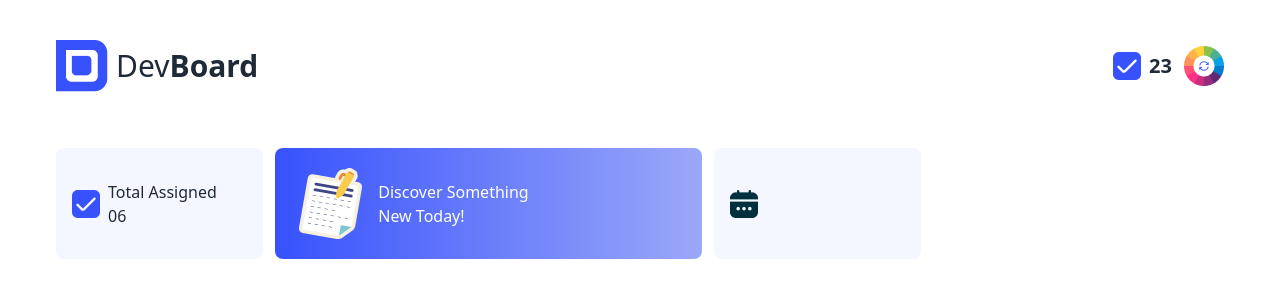
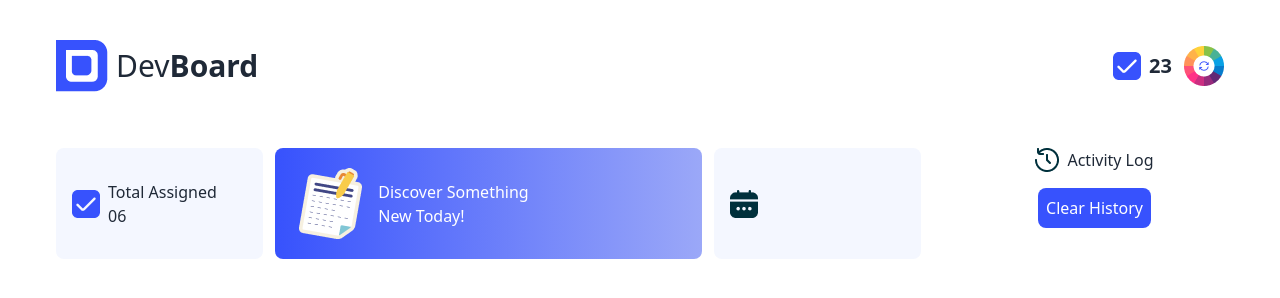
Before and after one commit to Shorifuzzaman2020/assignment5, a plain HTML site: page index.html in a window 1280 px wide. Drawn offline with nearby package versions, Linux system fonts and the light colour scheme.

Commit message:
sidenav done

```diff
--- a/index.html
+++ b/index.html
@@ -65,7 +65,22 @@
 
             </div>
         </nav>
+        <nav class="bg-white rounded-lg mt-3 p-4" >
+            <div class="flex justify-center gap-2">
+                <div>
+                    <img src="./assets/activity.png" alt="">
+                </div>
+                <div class="mb-4">
+                    <p>Activity Log</p>
+                </div>
+            </div>
+            <div class="text-center">
+                <button id="clear-history" class="bg-[#3752FD] text-white p-2 rounded-lg">Clear History</button>
+            </div>
+            <div id="updated-property">
 
+            </div>
+        </nav>
     </header>
 
     <script src="./script/control.js"></script>
```
